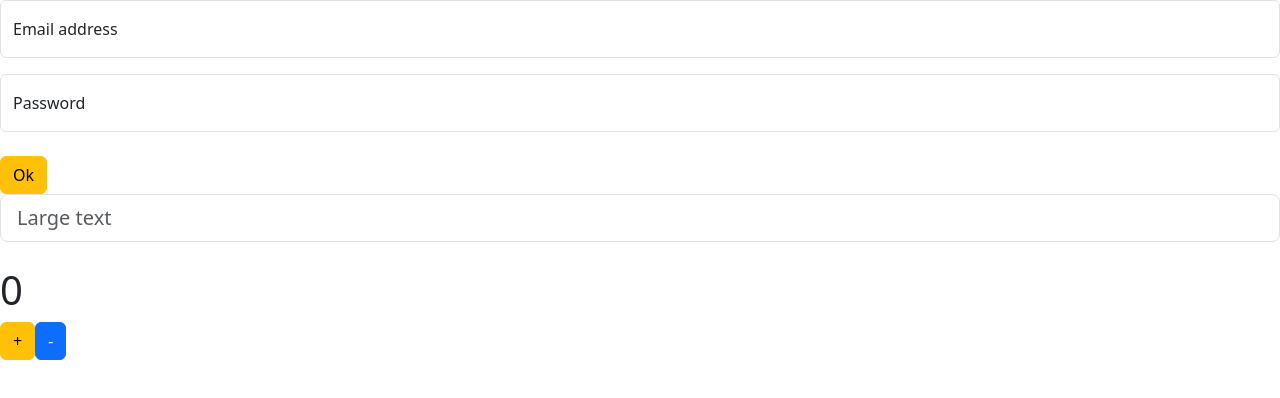
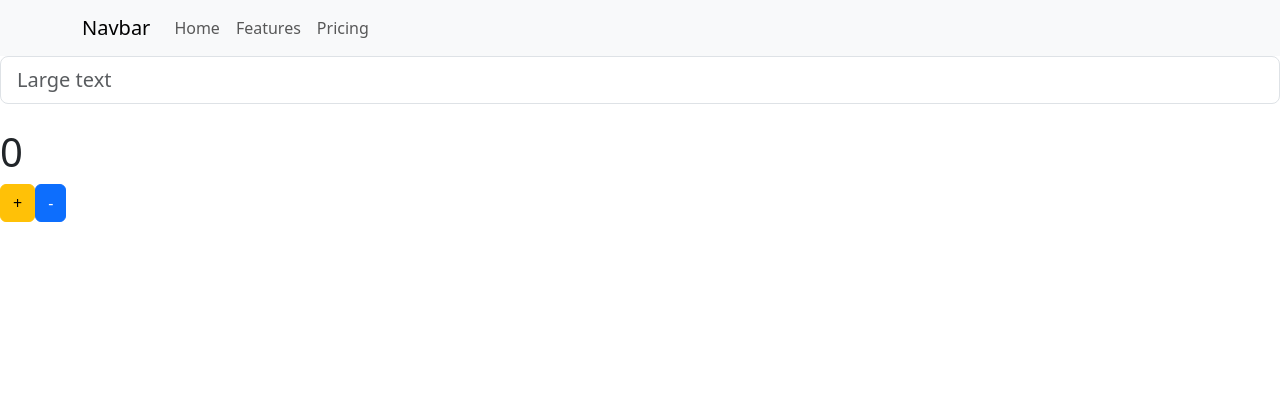
Before and after one commit to Melchalk/ReactApp, a React (Vite) app in the folder mel-vite/: page / in a window 1280 px wide. Shown: the top 398 px of the page. Built offline with nearby package versions, Linux system fonts and the light colour scheme; no server answers.

Commit message:
add Routes

```diff
--- a/mel-vite/package.json
+++ b/mel-vite/package.json
@@ -15,7 +15,8 @@
     "react": "^18.2.0",
     "react-bootstrap": "^2.10.1",
     "react-dom": "^18.2.0",
-    "react-redux": "^9.1.1"
+    "react-redux": "^9.1.1",
+    "react-router-dom": "^6.23.0"
   },
   "devDependencies": {
     "@types/react": "^18.2.56",
--- a/mel-vite/src/App.tsx
+++ b/mel-vite/src/App.tsx
@@ -1,16 +1,16 @@
 import 'bootstrap/dist/css/bootstrap.min.css';
 import { useEffect, useState } from 'react';
-import { MyText } from './Components/MyText';
 import { GetFacultyResponse } from './Components/GetFacultyResponse';
-import GetFaculty from './Components/GetFaculty';
-import { MyBytton } from './Components/MyButton';
-import { useAppSelector } from './redux/hooks';
-import { AuthWindow } from './Components/AuthWindow';
+import { AuthPage } from './Pages/AuthPage';
+import { BrowserRouter, Navigate, Route, Routes } from 'react-router-dom';
+import { ErrorPage } from './Pages/ErrorPage';
+import { HomePage } from './Pages/HomePage';
+import { AnotherPage } from './Pages/AnotherPage';
+import { NavigationBar } from './Pages/NavigationBar';
 
 export default function App() {
-  const [stateText, setStateText] = useState<string>("");
+
   const [data, setData] = useState<GetFacultyResponse[]>();
-  const selector = useAppSelector((state) => state.counter.value)
 
   useEffect(() =>
   {
@@ -21,15 +21,17 @@ export default function App() {
   }, []);
 
   return (
-      <>
-        <AuthWindow />
-        <br />
-        {MyText(stateText, setStateText)}
-        <br />
-        <h1>{selector}</h1>
-        <MyBytton />
-        <br />
-        {GetFaculty(data)}
-      </>
+      <BrowserRouter>
+        <NavigationBar />
+        <Routes>
+          <Route path='*' element={<Navigate to='/'/>}/>
+          <Route path='/' element={AnotherPage(data)}/>
+          <Route path='/auth' element={<AuthPage />}/>
+          <Route path='/home' element={<HomePage />}/>
+          <Route path="/error" element={<ErrorPage />}>
+            <Route path=":id" element={<ErrorPage />} />
+          </Route>
+        </Routes>
+      </BrowserRouter>
   );
 }
--- /dev/null
+++ b/mel-vite/src/Pages/AnotherPage.tsx
@@ -0,0 +1,22 @@
+import { useState } from "react";
+import { useAppSelector } from "../redux/hooks";
+import { MyBytton } from "../Components/MyButton";
+import { MyText } from "../Components/MyText";
+import GetFaculty from "../Components/GetFaculty";
+import { GetFacultyResponse } from "../Components/GetFacultyResponse";
+
+export function AnotherPage(arrayFaculties: GetFacultyResponse[] | undefined){
+    const [stateText, setStateText] = useState<string>("");
+    const selector = useAppSelector((state) => state.counter.value)
+
+    return(
+        <>
+            {MyText(stateText, setStateText)}
+            <br />
+            <h1>{selector}</h1>
+            <MyBytton />
+            <br />
+            {GetFaculty(arrayFaculties)}
+        </>
+    )
+}
--- a/mel-vite/src/Components/AuthWindow.tsx
+++ b/mel-vite/src/Pages/AuthPage.tsx
@@ -2,7 +2,7 @@ import { Button, FloatingLabel, Form } from "react-bootstrap";
 import { useAppDispatch } from "../redux/hooks";
 import { login } from "../redux/AuthSlice";
 
-export function AuthWindow() {
+export function AuthPage() {
     const dispatch = useAppDispatch();
 
     return (
--- /dev/null
+++ b/mel-vite/src/Pages/ErrorPage.tsx
@@ -0,0 +1,8 @@
+import { useParams } from "react-router-dom"
+
+export function ErrorPage(){
+    let {id} = useParams();
+    return(
+        <h1>Ошибка {id}</h1>
+    )
+}
--- /dev/null
+++ b/mel-vite/src/Pages/HomePage.tsx
@@ -0,0 +1,5 @@
+export function HomePage(){
+    return(
+        <h1>Home</h1>
+    )
+}
--- /dev/null
+++ b/mel-vite/src/Pages/NavigationBar.tsx
@@ -0,0 +1,18 @@
+import { Container, Nav, Navbar } from 'react-bootstrap';
+
+export function NavigationBar(){
+    return(
+        <>
+           <Navbar bg="light" data-bs-theme="light">
+            <Container>
+              <Navbar.Brand href="home">Navbar</Navbar.Brand>
+              <Nav className="me-auto">
+                <Nav.Link href="home">Home</Nav.Link>
+                <Nav.Link href="features">Features</Nav.Link>
+                <Nav.Link href="pricing">Pricing</Nav.Link>
+              </Nav>
+            </Container>
+          </Navbar>
+        </>
+    )
+}
```
Also changed, not shown: 1 other file (tests, documents, lock files or other folders).
